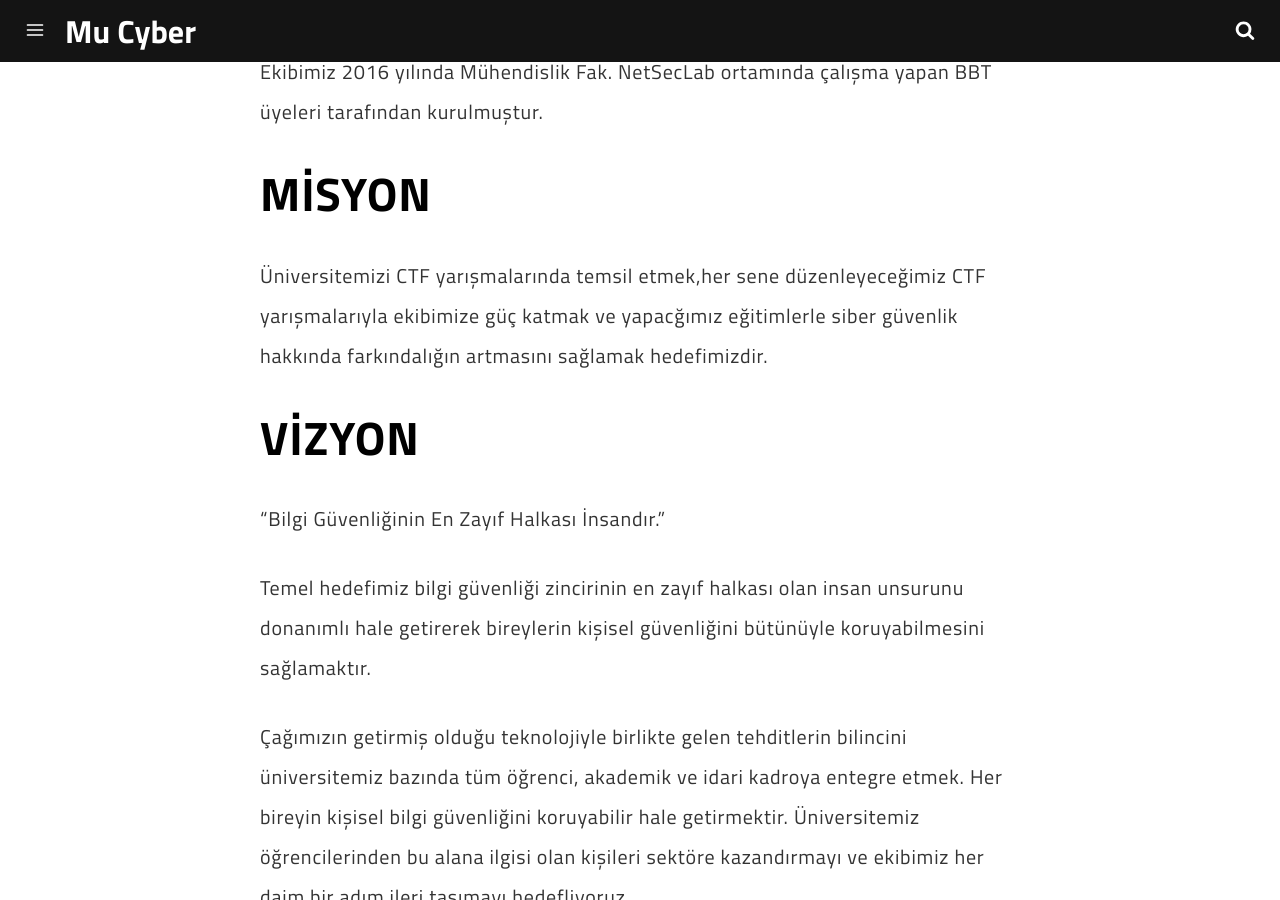
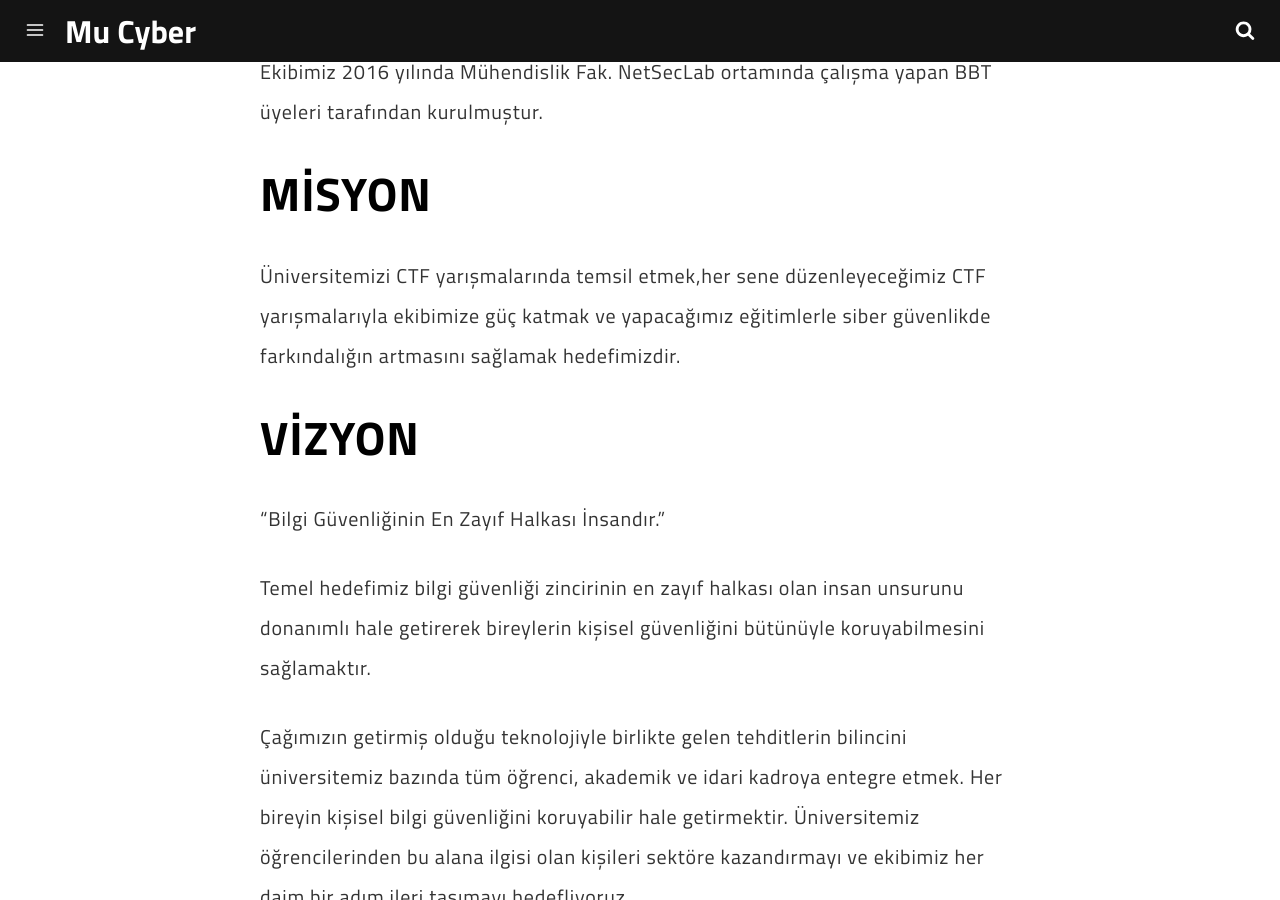
Before and after one commit to sinandagli/MuCyberLab.github.io, a Jekyll site: the page built from _pages/about.md, in a window 1280 px wide and 900 px high, scrolled down 577 px. Built offline with Jekyll 4.4.1, drawn with Linux system fonts in a browser that asks for light colours.

Commit message:
Update about.md

```diff
--- a/_pages/about.md
+++ b/_pages/about.md
@@ -15,7 +15,7 @@ Ekibimiz 2016 yılında Mühendislik Fak. NetSecLab ortamında çalışma yapan
 
 # MİSYON
 
-Üniversitemizi CTF yarışmalarında temsil etmek,her sene düzenleyeceğimiz CTF yarışmalarıyla ekibimize güç katmak ve yapacğımız eğitimlerle siber güvenlik hakkında farkındalığın artmasını sağlamak hedefimizdir.
+Üniversitemizi CTF yarışmalarında temsil etmek,her sene düzenleyeceğimiz CTF yarışmalarıyla ekibimize güç katmak ve yapacağımız eğitimlerle siber güvenlikde farkındalığın artmasını sağlamak hedefimizdir.
 
 # VİZYON
 
```
